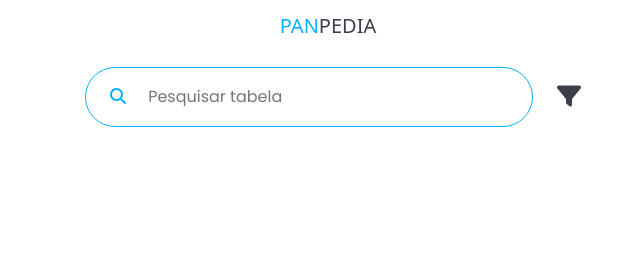
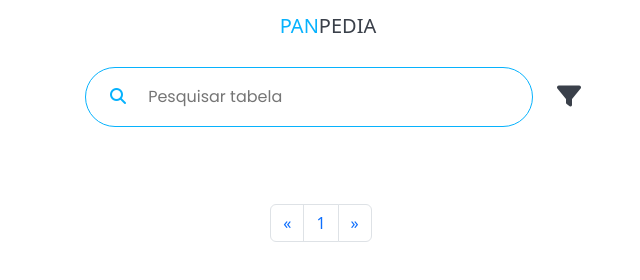
Before and after one commit to 2023M2T9-Inteli/Projeto2, a website: page src/frontend/pesquisa.html in a window 1280 px wide. Shown: the full height of the page, 319-959 px from the left. Drawn offline with nearby package versions, Linux system fonts and the light colour scheme; no server answers.

Commit message:
ajuste css paginação

```diff
--- a/src/frontend/css/pages/pesquisa.css
+++ b/src/frontend/css/pages/pesquisa.css
@@ -72,10 +72,15 @@
 }
 
 #paginacao {
+    width: 100%;
     background: var(--color-white);
     left: 50%;
     transform: translate(-50%, -50%);
-    margin-top: 2rem;
-    margin-bottom: 2rem;
+    margin-top: 5rem;
+    margin-bottom: -1rem;
     cursor: pointer;
+    position: relative;
+    margin-left: auto;
+    justify-content: center;
+    display: flex;
 }
```
